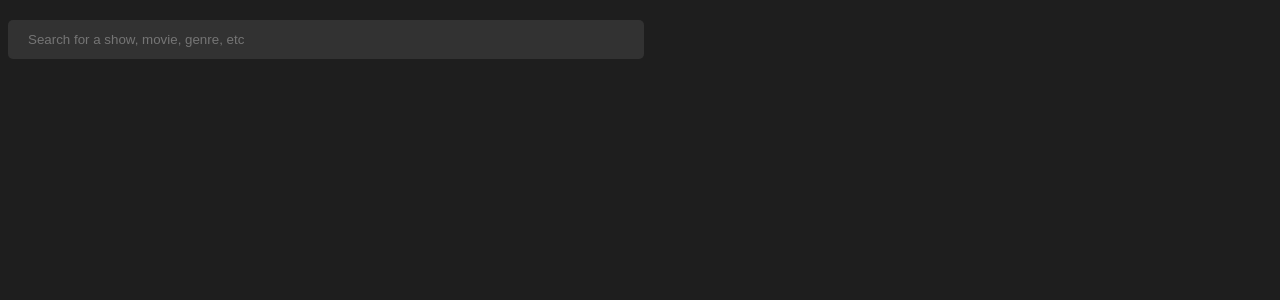
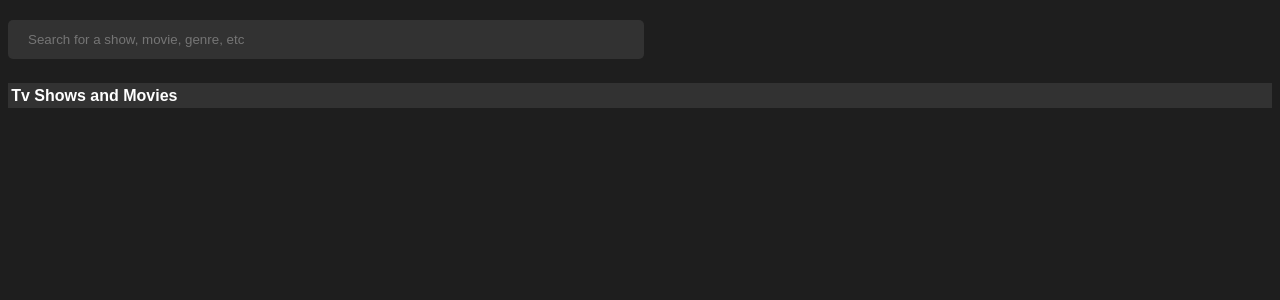
Before and after one commit to akilah-littlejohn/angular-ivy-mmojib, an Angular app: page / in a window 1280 px wide. Shown: the top 300 px of the page. Built offline with nearby package versions, Linux system fonts and the light colour scheme.

Commit message:
2 files modified

```diff
--- a/src/app/app.component.html
+++ b/src/app/app.component.html
@@ -1,7 +1,8 @@
-<div class="section">
+
 <app-search></app-search>
-
-<ng-template>
-<h1></h1>
+<ng-container>
+  <h1 class="desktop" *ngIf="isDeskTop">{{this.resultsHeaderString.desktop}}</h1>
+<ng-template #IsMobile>
+<h1>{{this.resultsHeaderString.mobile}}</h1>
 </ng-template>
-</div>
+</ng-container>
--- a/src/app/app.component.ts
+++ b/src/app/app.component.ts
@@ -14,6 +14,7 @@ export class AppComponent  {
   constructor(public br:BreakpointObserver){}
 
 resultsTitleisDeskTop:boolean = true;
+isDeskTop = this.resultsTitleisDeskTop === true;
 subscribeToObserver:Subscription;
 
   ngOninit(){
```
